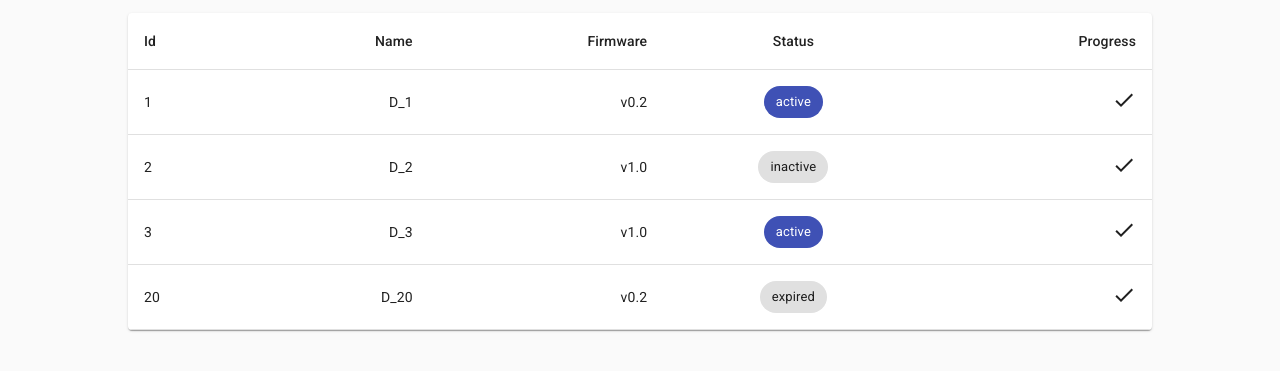
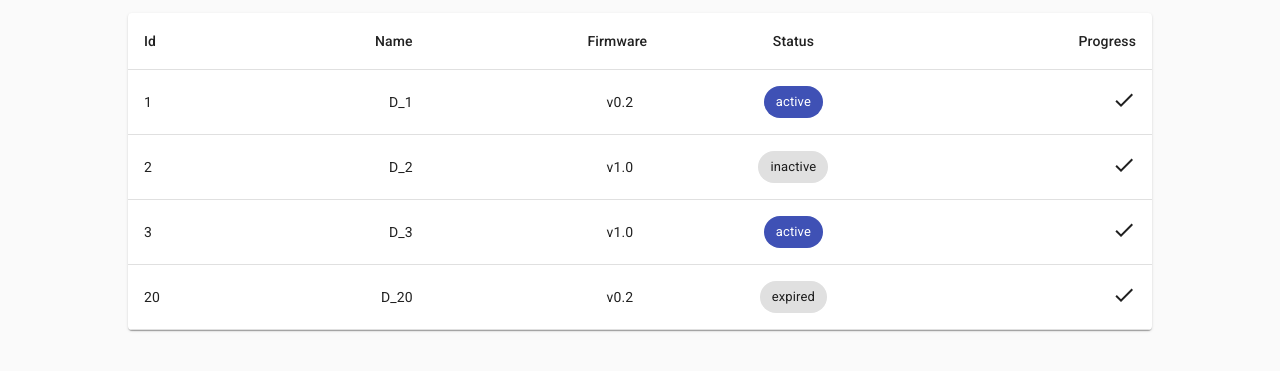
Before and after one commit to puzzfuzz/blues-demo, a React (Create React App) app: page /fleet/1 in a window 1280 px wide. Shown: the part 149-520 px from the top of the page. Built offline with nearby package versions, Linux system fonts and the light colour scheme.

Commit message:
Added firmware mismatch status indicator

```diff
--- a/src/api/mocks/fleetMocks.js
+++ b/src/api/mocks/fleetMocks.js
@@ -3,7 +3,7 @@ import { LAST_FIRMWARE, CURRENT_FIRMWARE } from "./mockConstants";
 const FLEET_1 = {
   id: 1,
   name: 'foo',
-  firmware: LAST_FIRMWARE,
+  firmware: CURRENT_FIRMWARE,
   devices: [1,2,3,20],
   owner: 1
 };
--- /dev/null
+++ b/src/components/Devices/DeviceFirmwareStatus.js
@@ -0,0 +1,36 @@
+import React from 'react';
+import PropTypes from 'prop-types';
+import WarningIcon from '@material-ui/icons/Warning';
+import { makeStyles } from '@material-ui/core/styles';
+
+const useStyles = makeStyles({
+  statusWrapper: {
+    display: 'flex',
+    alignItems: 'center',
+    justifyContent: 'flex-end'
+  },
+  statusNum: {
+    marginRight: '1em'
+  }
+});
+
+const DeviceFirmwareStatus = ({ firmware, firmwareMismatch }) => {
+
+  const classes = useStyles();
+
+  return (
+		<div className={classes.statusWrapper}>
+      <span className={classes.statusNum}>{firmware}</span>
+      {firmwareMismatch && (
+        <WarningIcon color="error" />
+      )}
+    </div>
+	);
+};
+
+DeviceFirmwareStatus.propTypes = {
+  firmware: PropTypes.string.isRequired,
+  firmwareMismatch: PropTypes.bool.isRequired
+};
+
+export default DeviceFirmwareStatus;
--- a/src/components/Devices/DeviceList.js
+++ b/src/components/Devices/DeviceList.js
@@ -29,7 +29,8 @@ const useStyles = makeStyles(theme => ({
 
 
 const DeviceList = ({
-  devices
+  devices,
+  fleetFirmware
 }) => {
   const classes = useStyles();
 
@@ -50,7 +51,7 @@ const DeviceList = ({
             ? (devices.map((d) => {
                 return (
                   <TableRow key={`d_${d.id}`}>
-                    <DeviceListItem device={d}/>
+                    <DeviceListItem device={d} fleetFirmware={fleetFirmware}/>
                   </TableRow>
                 );
               }))
@@ -69,7 +70,13 @@ const DeviceList = ({
 };
 
 DeviceList.propTypes = {
-  devices: PropTypes.arrayOf(Device)
+  devices: PropTypes.arrayOf(Device),
+  fleetFirmware: PropTypes.string
+};
+
+DeviceList.defaultProps = {
+  devices: null,
+  fleetFirmware: null
 };
 
 export default DeviceList;
--- a/src/components/Devices/DeviceListItem.js
+++ b/src/components/Devices/DeviceListItem.js
@@ -1,12 +1,13 @@
 import React from 'react';
+import PropTypes from 'prop-types';
 
 import TableCell from '@material-ui/core/TableCell';
 import Device from "../../proptypes/Device.pt";
 import DeviceItemStatus from "./DeviceItemStatus";
 import DeviceUpdateProgress from "./DeviceUpdateProgress";
+import DeviceFirmwareStatus from "./DeviceFirmwareStatus";
 
-
-const DeviceListItem = ({ device }) => {
+const DeviceListItem = ({ device, fleetFirmware }) => {
 
   const {
     id,
@@ -16,13 +17,17 @@ const DeviceListItem = ({ device }) => {
     name,
   } = device;
 
-  // const classes = useStyles();
+  const firmwareMismatch = fleetFirmware === null
+    ? false
+    : (firmware !== fleetFirmware);
 
   return (
     <>
       <TableCell component="th" scope="row">{id}</TableCell>
       <TableCell align="right">{name}</TableCell>
-      <TableCell align="right">{firmware}</TableCell>
+      <TableCell align="right">
+        <DeviceFirmwareStatus firmware={firmware} firmwareMismatch={firmwareMismatch}/>
+      </TableCell>
       <TableCell align="center">
         <DeviceItemStatus status={status}/>
       </TableCell>
@@ -34,7 +39,13 @@ const DeviceListItem = ({ device }) => {
 };
 
 DeviceListItem.propTypes = {
-  device: Device
+  device: Device.isRequired,
+  fleetFirmware: PropTypes.string
 };
 
+DeviceListItem.defaultProps = {
+  fleetFirmware: null
+};
+
+
 export default DeviceListItem;
--- a/src/components/Devices/DeviceUpdateProgress.js
+++ b/src/components/Devices/DeviceUpdateProgress.js
@@ -1,34 +1,18 @@
 import React, { PureComponent } from 'react';
 import PropTypes from 'prop-types';
-import { makeStyles } from '@material-ui/core/styles';
-// import CircularProgress from '@material-ui/core/CircularProgress';
+
 import LinearProgress from '@material-ui/core/LinearProgress';
 import CheckIcon from '@material-ui/icons/Check';
 
-const useStyles = makeStyles({
-  progressWrapper: {
-    // display: 'flex',
-    // alignItems: 'center',
-    // justifyContent: 'flex-end'
-  },
-  progressNumber: {
-    marginRight: '1em'
-  }
-});
-
 const DeviceUpdateProgress = ({ progress }) => {
-
-  console.log('rendering progress');
-
-  const classes = useStyles();
 
   if (progress === 100) {
     return <CheckIcon />;
   }
 
 	return (
-		<div className={classes.progressWrapper} >
-      <span className={classes.progressNumber}>{progress}%</span>
+		<div >
+      <div>{progress}%</div>
       <LinearProgress variant="determinate"  value={progress} />
     </div>
 	);
--- a/src/routes/FleetRC.js
+++ b/src/routes/FleetRC.js
@@ -1,6 +1,7 @@
 import React, {Component} from 'react';
 import PropTypes from 'prop-types';
 import Typography from '@material-ui/core/Typography';
+import Paper from '@material-ui/core/Paper';
 
 
 import DeviceList from "../components/Devices/DeviceList";
@@ -41,16 +42,23 @@ class FleetRC extends Component {
 
 	  const {
       devicesFetched,
+    } = this.state;
 
-    } = this.state;
+	  const fleetFirmware = (fleet && fleet.firmware )|| null;
 
     return (
 			<div>
         {fleet && (
-          <Typography variant={'h2'} gutterBottom>Fleet: {fleet.id}</Typography>
+          <div>
+            <Typography variant={'h2'} gutterBottom>Fleet: {fleet.name}</Typography>
+            <Typography variant={'subtitle1'} gutterBottom>
+              <div>id: {fleet.id}</div>
+              <div>firmware: {fleet.firmware}</div>
+            </Typography>
+          </div>
         )}
         <Typography variant={'h5'} gutterBottom>Devices</Typography>
-        <DeviceList devices={devices} devicesFetched={devicesFetched} />
+        <DeviceList devices={devices} devicesFetched={devicesFetched} fleetFirmware={fleetFirmware} />
       </div>
 		)
 	}
```
